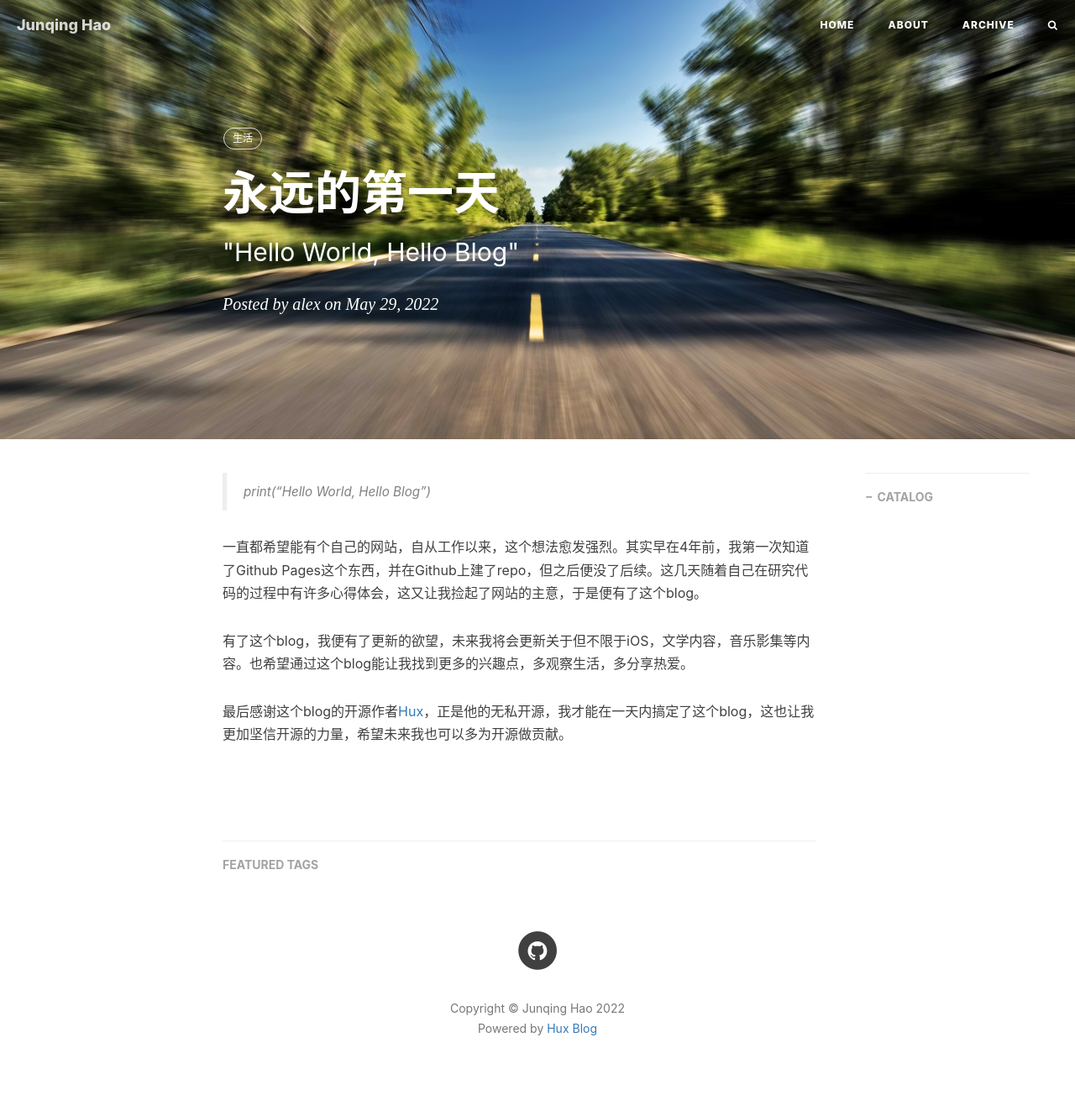
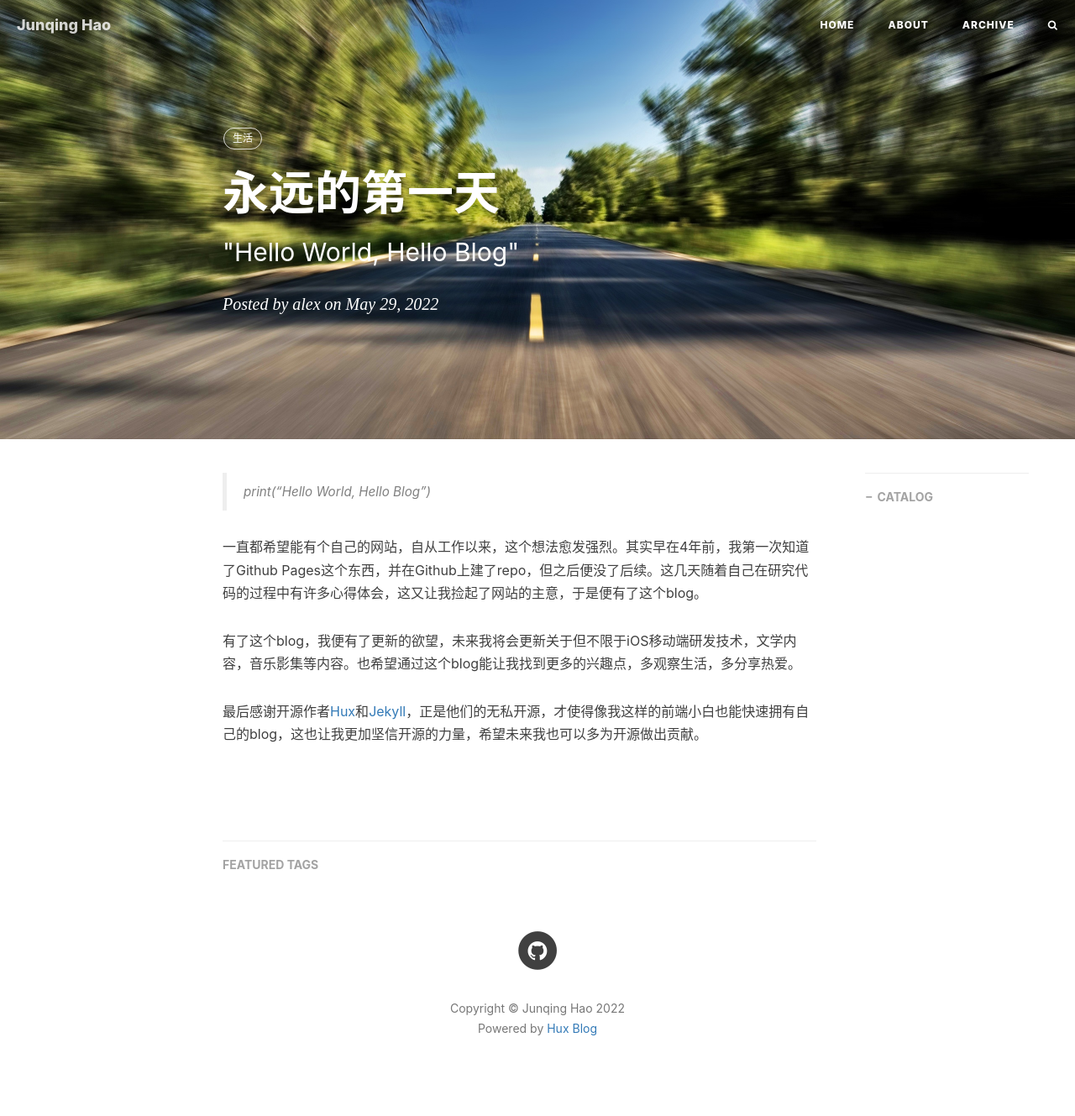
Before and after one commit to junqhao/junqhao.github.io, a Jekyll site: the page built from _posts/2022-05-29-永远的第一天.md, in a window 1280 px wide. Shown: the whole page at 84% size. Built offline with Jekyll 4.4.1, drawn with Linux system fonts in a browser that asks for light colours; nearby versions of some CDN libraries; comment, search, counter and statistics services are not loaded.

Commit message:
dev :  日志文案优化

```diff
--- a/_posts/2022-05-29-永远的第一天.md
+++ b/_posts/2022-05-29-永远的第一天.md
@@ -13,6 +13,6 @@ tags:
 
 一直都希望能有个自己的网站，自从工作以来，这个想法愈发强烈。其实早在4年前，我第一次知道了Github Pages这个东西，并在Github上建了repo，但之后便没了后续。这几天随着自己在研究代码的过程中有许多心得体会，这又让我捡起了网站的主意，于是便有了这个blog。
 
-有了这个blog，我便有了更新的欲望，未来我将会更新关于但不限于iOS，文学内容，音乐影集等内容。也希望通过这个blog能让我找到更多的兴趣点，多观察生活，多分享热爱。
+有了这个blog，我便有了更新的欲望，未来我将会更新关于但不限于iOS移动端研发技术，文学内容，音乐影集等内容。也希望通过这个blog能让我找到更多的兴趣点，多观察生活，多分享热爱。
 
-最后感谢这个blog的开源作者[Hux](https://github.com/Huxpro)，正是他的无私开源，我才能在一天内搞定了这个blog，这也让我更加坚信开源的力量，希望未来我也可以多为开源做贡献。
+最后感谢开源作者[Hux](https://github.com/Huxpro)和[Jekyll](https://github.com/xcatliu/jekyllcn)，正是他们的无私开源，才使得像我这样的前端小白也能快速拥有自己的blog，这也让我更加坚信开源的力量，希望未来我也可以多为开源做出贡献。
```
